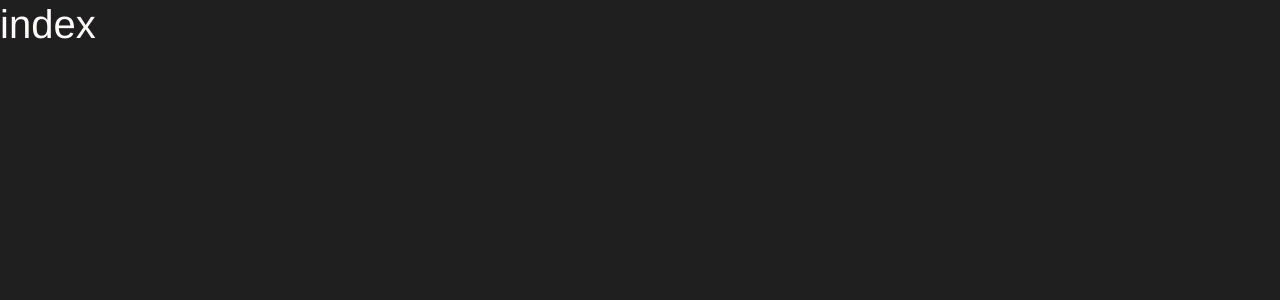
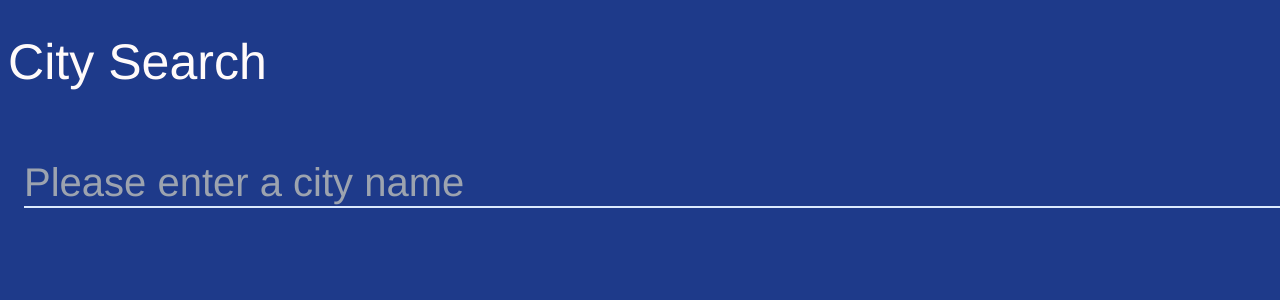
Before and after one commit to destinio/next-destin, a Next.js app: page /weather in a window 1280 px wide. Shown: the top 300 px of the page. Built offline with nearby package versions, Linux system fonts and the light colour scheme.

Commit message:
weather pages

```diff
--- a/pages/api/weather/search.ts
+++ b/pages/api/weather/search.ts
@@ -4,7 +4,7 @@ export default function searchHandler(
   req: NextApiRequest,
   res: NextApiResponse
 ) {
-  if (req.method === 'GET') {
+  if (req.method === 'POST') {
     const { term } = req.body as { term: string }
     const cleanTerm = term.toLowerCase().split(' ').join('%20')
 
--- /dev/null
+++ b/pages/weather/[id].tsx
@@ -0,0 +1,8 @@
+import { useRouter } from 'next/router'
+
+export default function City() {
+  const router = useRouter()
+  const { id } = router.query
+
+  return <>{id}</>
+}
--- a/pages/weather/index.tsx
+++ b/pages/weather/index.tsx
@@ -1,3 +1,122 @@
+import { ChangeEvent, SyntheticEvent, useState } from 'react'
+import Link from 'next/link'
+
+export interface City {
+  Version: number
+  Key: string
+  Type: string
+  Rank: number
+  LocalizedName: string
+  EnglishName: string
+  PrimaryPostalCode: string
+  Region: RegionOrCountry
+  Country: RegionOrCountry
+  AdministrativeArea: AdministrativeArea
+  TimeZone: TimeZone
+  GeoPosition: GeoPosition
+  IsAlias: boolean
+  SupplementalAdminAreas?: (SupplementalAdminAreasEntity | null)[] | null
+  DataSets?: string[] | null
+  ParentCity?: ParentCity | null
+}
+export interface RegionOrCountry {
+  ID: string
+  LocalizedName: string
+  EnglishName: string
+}
+export interface AdministrativeArea {
+  ID: string
+  LocalizedName: string
+  EnglishName: string
+  Level: number
+  LocalizedType: string
+  EnglishType: string
+  CountryID: string
+}
+export interface TimeZone {
+  Code: string
+  Name: string
+  GmtOffset: number
+  IsDaylightSaving: boolean
+  NextOffsetChange?: string | null
+}
+export interface GeoPosition {
+  Latitude: number
+  Longitude: number
+  Elevation: Elevation
+}
+export interface Elevation {
+  Metric: MetricOrImperial
+  Imperial: MetricOrImperial
+}
+export interface MetricOrImperial {
+  Value: number
+  Unit: string
+  UnitType: number
+}
+export interface SupplementalAdminAreasEntity {
+  Level: number
+  LocalizedName: string
+  EnglishName: string
+}
+export interface ParentCity {
+  Key: string
+  LocalizedName: string
+  EnglishName: string
+}
+
 export default function Weather() {
-  return <div className="container mx-auto">index</div>
+  const [searchTerm, setSearchTerm] = useState('')
+  const [cities, setCities] = useState<City[]>(null!)
+
+  function handleSearchSubmit(e: SyntheticEvent<HTMLFormElement>) {
+    e.preventDefault()
+    fetch('/api/weather/search', {
+      method: 'POST',
+      body: JSON.stringify({ term: searchTerm }),
+      headers: {
+        'Content-Type': 'application/json',
+      },
+    })
+      .then(res => res.json())
+      .then(data => setCities(data))
+  }
+  function handleTermChange(e: ChangeEvent<HTMLInputElement>) {
+    if (cities) {
+      setCities(null!)
+    }
+    const term = e.target.value
+    setSearchTerm(term.toLowerCase())
+  }
+
+  return (
+    <div className="h-screen bg-blue-900">
+      <div className="h-full container px-2 flex flex-col pt-[2rem]">
+        <h2>City Search</h2>
+        <form onSubmit={handleSearchSubmit}>
+          <input
+            type="text"
+            name="city-search"
+            placeholder="Please enter a city name"
+            onChange={handleTermChange}
+            value={searchTerm}
+            className="block outline-none m-4 w-full bg-transparent border-b-2 border-solid border-blue-100"
+          />
+        </form>
+        <div className="px-5">
+          {cities &&
+            cities.map(c => (
+              <Link key={c.Key} passHref href={`/weather/${c.Key}`}>
+                <div>
+                  <div>{c.EnglishName}</div>
+                  <div className="text-blue-300 text-sm">
+                    {c.AdministrativeArea.ID}
+                  </div>
+                </div>
+              </Link>
+            ))}
+        </div>
+      </div>
+    </div>
+  )
 }
--- a/tailwind.config.js
+++ b/tailwind.config.js
@@ -6,6 +6,9 @@ module.exports = {
   ],
   theme: {
     extend: {},
+    container: {
+      center: true,
+    },
   },
   plugins: [],
 }
```
Also changed, not shown: pages/weather/mock.png (added).
